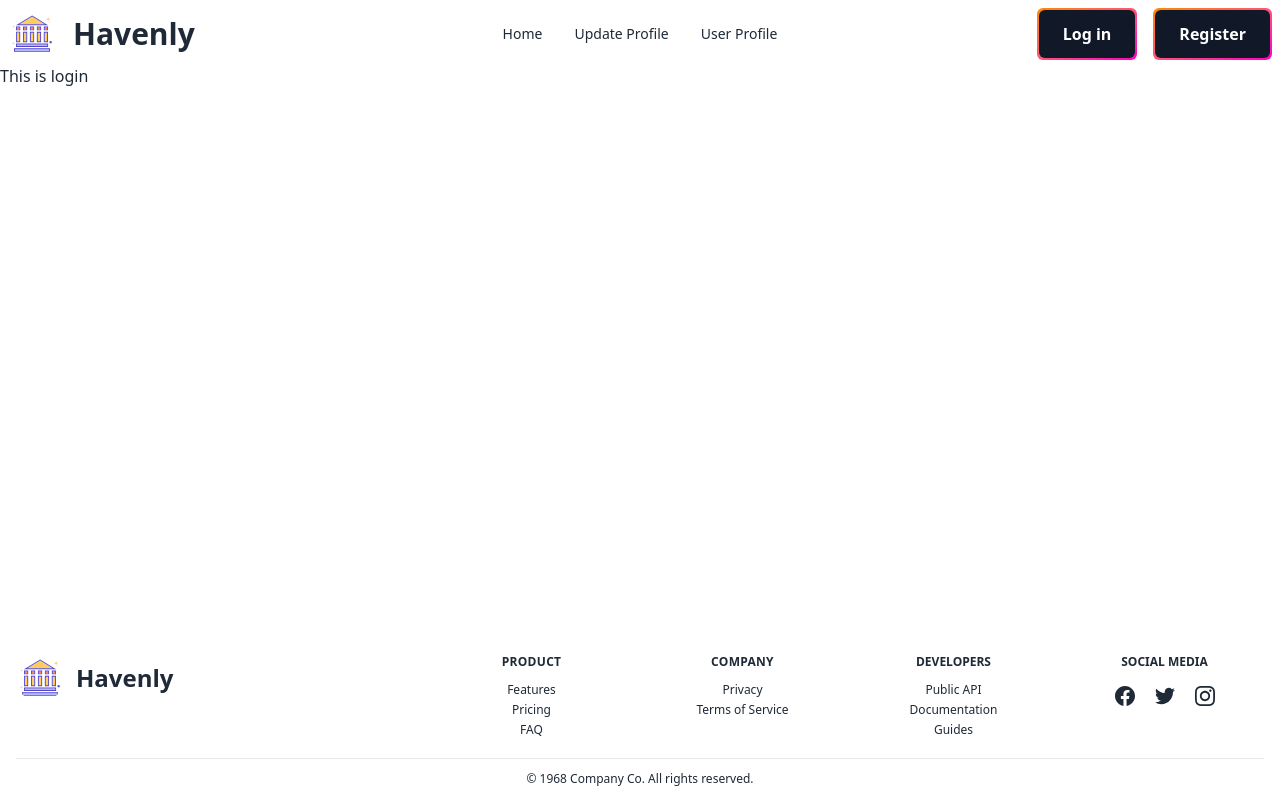
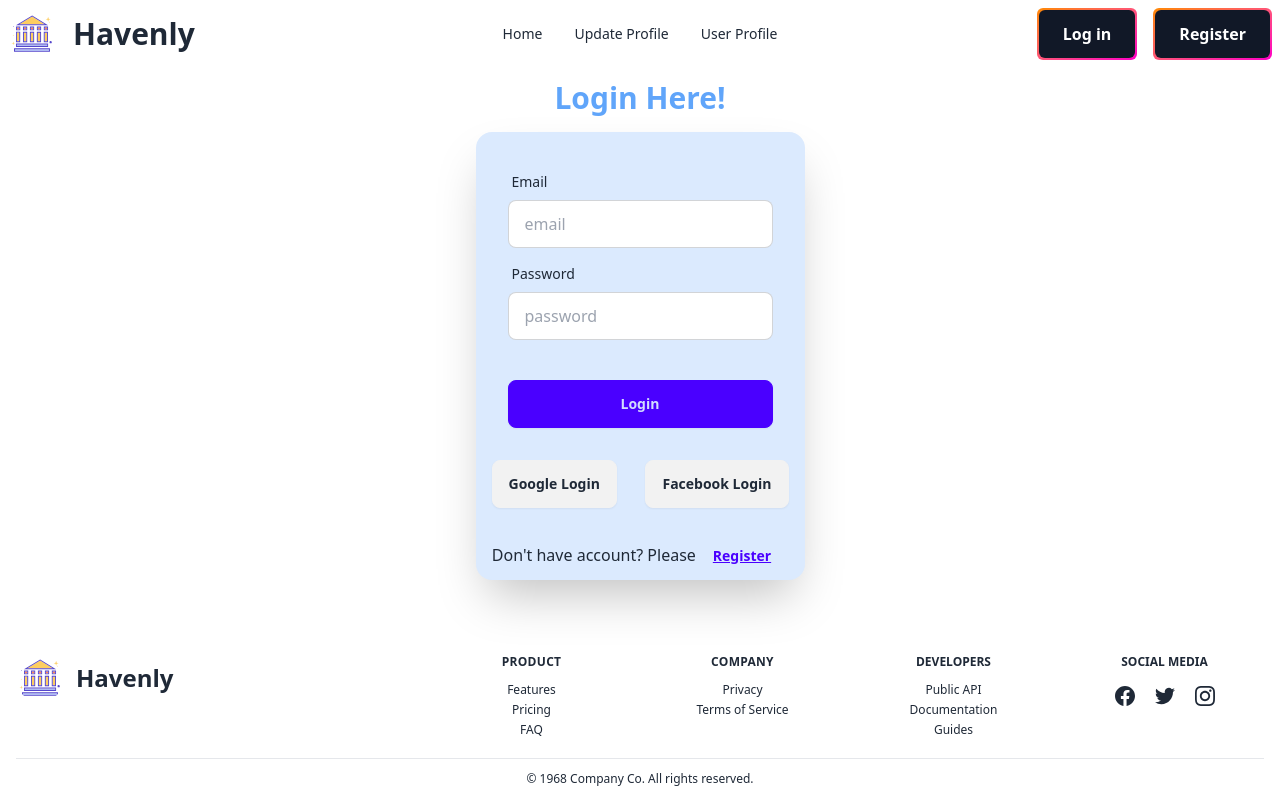
Before and after one commit to AfsanaChoity/web-development-assignment-9, a React (Vite) app: page /login in a window 1280 px wide. Built offline with nearby package versions, Linux system fonts and the light colour scheme; no server answers.

Commit message:
login page added

```diff
--- a/src/Provider/AuthProvider.jsx
+++ b/src/Provider/AuthProvider.jsx
@@ -1,4 +1,4 @@
-import { createUserWithEmailAndPassword } from "firebase/auth";
+import { GoogleAuthProvider, createUserWithEmailAndPassword, signInWithEmailAndPassword, signInWithPopup } from "firebase/auth";
 import { createContext, useState } from "react";
 import auth from "../firebase/firebase.init";
 
@@ -7,16 +7,30 @@ export const AuthContext = createContext(null);
 const AuthProvider = ({children}) => {
 
     const [user, setUser] = useState(null);
+    console.log(user);
+    const googleProvider = new GoogleAuthProvider();
 
     //creating user
     const createUser = (email, password) =>{
         return createUserWithEmailAndPassword(auth, email, password);
     }
 
+    //user login
+    const loginUser = (email, password) =>{
+        return signInWithEmailAndPassword(auth, email, password);
+    }
+
+    //google login
+    const googleLogin = () =>{
+        return signInWithPopup(auth, googleProvider);
+    }
+
     const authInfo = {
         user,
         setUser,
         createUser,
+        loginUser,
+        googleLogin,
     }
 
     return (
--- a/src/components/Login.jsx
+++ b/src/components/Login.jsx
@@ -1,13 +1,101 @@
+import { useContext, useState } from "react";
 import { Helmet } from "react-helmet-async";
+import { Link, useNavigate } from "react-router-dom";
+import { AuthContext } from "../Provider/AuthProvider";
+import { ToastContainer, toast } from "react-toastify";
 
 
 const Login = () => {
+    const { loginUser, googleLogin } = useContext(AuthContext);
+    const [error, setError] = useState("");
+    const navigate = useNavigate();
+
+    const handleLogin = (e) => {
+        e.preventDefault()
+        const email = e.target.email.value;
+        const password = e.target.password.value;
+        // console.log( email, password);
+
+        loginUser(email, password)
+            .then(result => {
+                console.log(result.user);
+
+                e.target.reset();
+                navigate('/');
+
+
+            })
+            .catch(error => setError("Invalid Email or Password"))
+        setError("");
+    }
+
+    const handleGoogleLogin = () => {
+        googleLogin()
+        .then(result => {
+            console.log(result.user);
+            navigate('/');
+
+            // toast("Successful!")
+
+        })
+        .catch(error => toast("Something Wrong!"))
+    }
+    const handleFBLogin = () => {
+
+    }
+
     return (
         <div>
             <Helmet>
                 <title>Login</title>
             </Helmet>
-            <h2>This is login</h2>
+            <div className="hero  ">
+                <div className="hero-content flex-col ">
+                    <div className="text-center lg:text-left">
+                        <h1 className="text-3xl text-blue-400 font-bold">Login Here!</h1>
+
+                    </div>
+                    <div className="card  shrink-0 w-full max-w-sm shadow-2xl bg-blue-100 ">
+                        <form onSubmit={handleLogin} className="card-body ">
+
+
+                            <div className="form-control">
+                                <label className="label">
+                                    <span className="label-text">Email</span>
+                                </label>
+                                <input type="email" name="email" placeholder="email" className="input input-bordered" required />
+                            </div>
+                            <div className="form-control">
+                                <label className="label">
+                                    <span className="label-text">Password</span>
+                                </label>
+                                <div className="relative">
+                                    <input type="password" name="password" placeholder="password" className="input input-bordered w-full " required />
+
+                                </div>
+
+                            </div>
+                            {/* show error message */}
+                            <div>
+                                {
+                                    error && <span className="text-red-500">{error}</span>
+                                }
+                            </div>
+
+                            <div className="form-control mt-6">
+                                <button type="submit" className="btn btn-primary">Login</button>
+                            </div>
+                        </form>
+                        <div className="flex justify-between mx-4">
+                            <button onClick={handleGoogleLogin} className="btn  mb-6">Google Login</button>
+                            <button onClick={handleFBLogin} className="btn  mb-6">Facebook Login</button>
+                        </div>
+                        <p className="text-center mx-4">Don't have account? Please<Link to="/register"><button className="btn btn-link">Register</button></Link></p>
+
+                    </div>
+                </div>
+            </div>
+            <ToastContainer></ToastContainer>
         </div>
     );
 };
--- a/src/components/Register.jsx
+++ b/src/components/Register.jsx
@@ -18,7 +18,7 @@ const Register = () => {
         const photo = e.target.photo.value;
         const email = e.target.email.value;
         const password = e.target.password.value;
-        console.log(name, photo, email, password);
+        // console.log(name, photo, email, password);
 
         if (password.length < 6) {
             setError("Password must be 6 characters")
@@ -35,6 +35,7 @@ const Register = () => {
                 setUser(result.user)
 
                 toast("Registration Successful!")
+                e.target.reset();
             })
             .catch(error => setError(error.message.split("/")[1].split(")")[0]))
 
```
